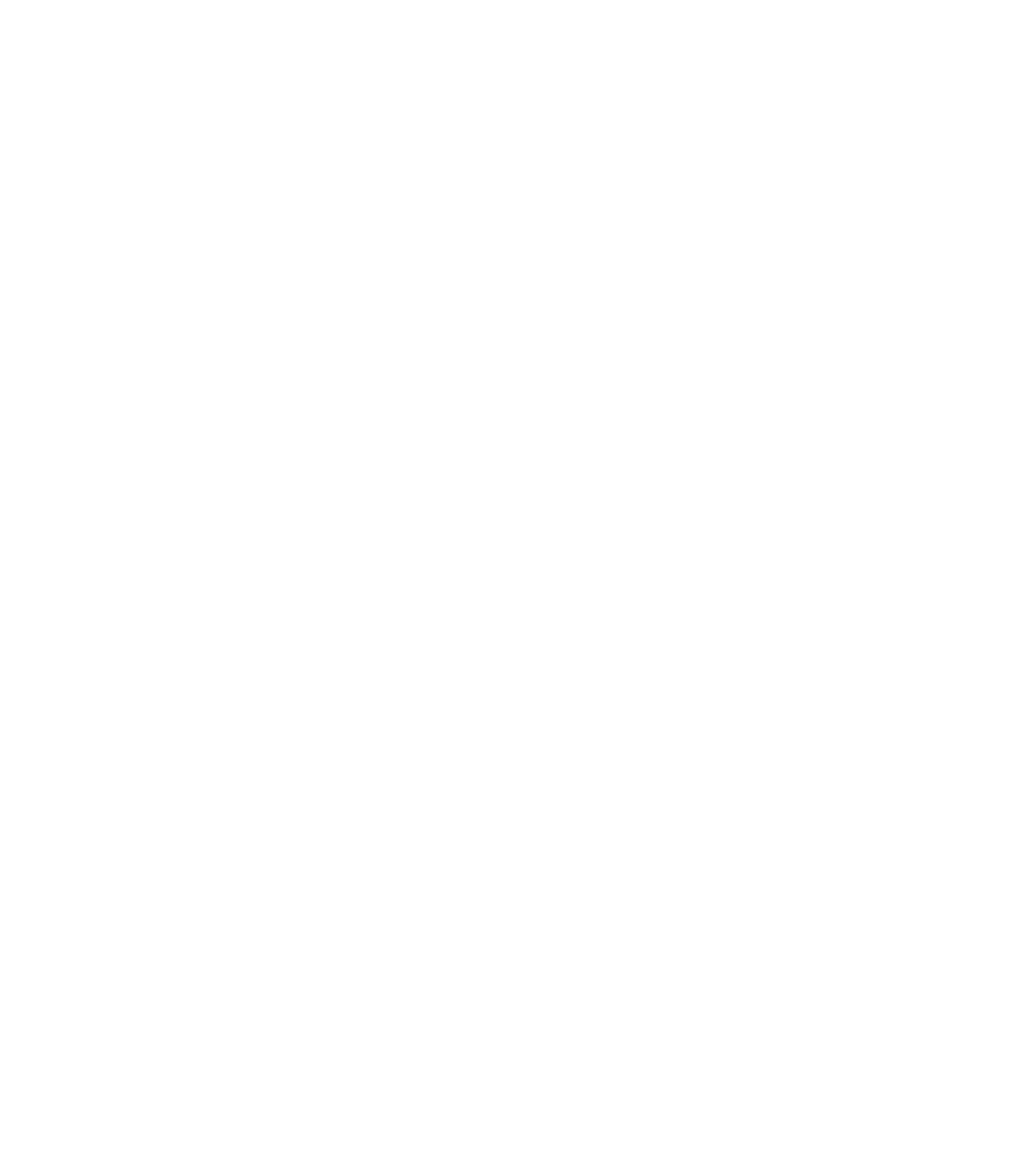
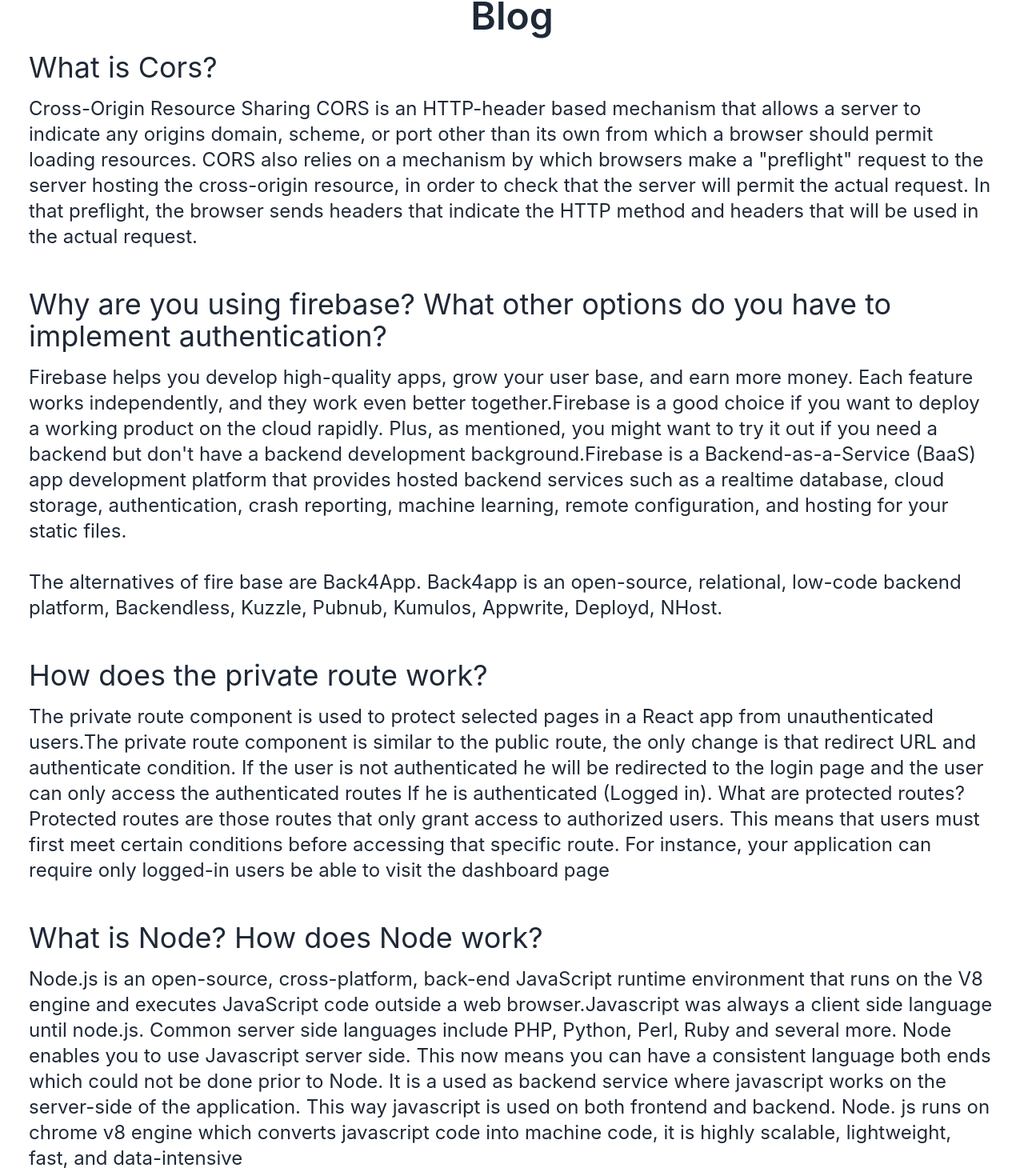
Before and after one commit to abirhasanop/meta-school, a React (Create React App) app: page /blog in a window 1280 px wide. Shown: the part 200-1670 px from the top of the page at 80% size. Before the commit the page ends 800 px from the top, so only its background shows below. Built offline with nearby package versions, Linux system fonts and the light colour scheme; no server answers.

Commit message:
blog added

```diff
--- a/public/index.html
+++ b/public/index.html
@@ -22,7 +22,7 @@
       work correctly both with client-side routing and a non-root public URL.
       Learn how to configure a non-root public URL by running `npm run build`.
     -->
-  <title>React App</title>
+  <title>Meta School</title>
 </head>
 
 <body>
--- a/src/Component/Blog/Blog.js
+++ b/src/Component/Blog/Blog.js
@@ -2,8 +2,43 @@
 
 const Blog = () => {
     return (
-        <div>
-            <h1>Blog sdf</h1>
+        <div className='container mx-auto shadow-xl bg-white rounded-lg p-9'>
+            <header>
+                <h1 className='text-5xl text-center mb-5 font-semibold'>Blog</h1>
+            </header>
+            <section>
+                <h1 className='text-4xl mb-4'>What is Cors?</h1>
+                <div className='text-2xl'>
+                    <p>Cross-Origin Resource Sharing CORS is an HTTP-header based mechanism that allows a server to indicate any origins domain, scheme, or port other than its own from which a browser should permit loading resources. CORS also relies on a mechanism by which browsers make a "preflight" request to the server hosting the cross-origin resource, in order to check that the server will permit the actual request. In that preflight, the browser sends headers that indicate the HTTP method and headers that will be used in the actual request.</p>
+                </div>
+            </section><br /><br />
+            <section>
+                <h1 className='text-4xl mb-4'>Why are you using firebase? What other options do you have to implement authentication?</h1>
+                <div className='text-2xl'>
+                    <p>Firebase helps you develop high-quality apps, grow your user base, and earn more money. Each feature works independently, and they work even better together.Firebase is a good choice if you want to deploy a working product on the cloud rapidly. Plus, as mentioned, you might want to try it out if you need a backend but don't have a backend development background.Firebase is a Backend-as-a-Service (BaaS) app development platform that provides hosted backend services such as a realtime database, cloud storage, authentication, crash reporting, machine learning, remote configuration, and hosting for your static files.</p><br />
+                    <p>The alternatives of fire base are Back4App. Back4app is an open-source, relational, low-code backend platform, Backendless, Kuzzle, Pubnub, Kumulos, Appwrite, Deployd, NHost.</p>
+                </div>
+            </section><br /><br />
+            <section>
+                <h1 className='text-4xl mb-4'>How does the private route work?</h1>
+                <div className='text-2xl'>
+                    <p>The private route component is used to protect selected pages in a React app from unauthenticated users.The private route component is similar to the public route, the only change is that redirect URL and authenticate condition. If the user is not authenticated he will be redirected to the login page and the user can only access the authenticated routes If he is authenticated (Logged in). What are protected routes?
+                        Protected routes are those routes that only grant access to authorized users. This means that users must first meet certain conditions before accessing that specific route. For instance, your application can require only logged-in users be able to visit the dashboard page</p>
+                </div>
+            </section><br /><br />
+            <section>
+                <h1 className='text-4xl mb-4'>What is Node? How does Node work?</h1>
+                <div className='text-2xl'>
+                    <p>Node.js is an open-source, cross-platform,
+                        back-end JavaScript runtime environment
+                        that runs on the V8 engine and executes
+                        JavaScript code outside a web browser.Javascript was always a client side language until node.js.
+                        Common server side languages include PHP, Python, Perl, Ruby
+                        and several more. Node enables you to use Javascript server side.
+                        This now means you can have a consistent language both ends
+                        which could not be done prior to Node. It is a used as backend service where javascript works on the server-side of the application. This way javascript is used on both frontend and backend. Node. js runs on chrome v8 engine which converts javascript code into machine code, it is highly scalable, lightweight, fast, and data-intensive</p>
+                </div>
+            </section><br /><br />
         </div>
     );
 };
--- a/src/Component/Courses/Courese.css
+++ b/src/Component/Courses/Courese.css
@@ -7,3 +7,15 @@
 .my-categories {
     height: 25rem;
 }
+
+.courese-container {
+    display: block;
+}
+
+@media screen and (min-width: 992px) {
+    .courese-container {
+        display: grid;
+        grid-template-columns: 1fr 5fr;
+        gap: 10px;
+    }
+}
--- a/src/Component/Courses/Courses.js
+++ b/src/Component/Courses/Courses.js
@@ -24,7 +24,7 @@
                     categories.map(category => <Category key={category.id} category={category} />)
                 }
             </div>
-            <div className='grid grid-cols-3'>
+            <div className='mx-auto w-11/12 md:w-3/5 lg:w-full grid grid-cols-1 md:grid-cols-1 lg:grid-cols-2 xl:grid-cols-3'>
                 {
                     allCourse.map(course => <SingleCourse key={course._id} course={course} />)
                 }
--- a/src/Component/Explore/Explore.js
+++ b/src/Component/Explore/Explore.js
@@ -1,6 +1,7 @@
 import React from "react";
 import CategoryCard from "../CategoryCard/CategoryCard";
 import { FaDatabase, FaBusinessTime, FaArtstation, FaSmile } from "react-icons/fa";
+import { Link } from "react-router-dom";
 
 
 
@@ -80,9 +81,9 @@
                         <span className="text-primary mb-4 inline-block"> Explore</span> <br />
                         Our Popular Courses
                     </h1>
-                    <div className="text-lg font-semibold cursor-pointer hover:text-primary duration-300">View all Category</div>
+                    <Link to='/courses' className="text-lg font-semibold cursor-pointer hover:text-primary duration-300">View all Category</Link>
                 </div>
-                <div className="grid grid-cols-1 md:grid-cols-3 gap-12">
+                <div className="grid grid-cols-1 md:grid-cols-2 gap-12">
                     {
                         data.map((c) => {
                             return <CategoryCard key={c.id} category={c}>{c.icon}</CategoryCard>
--- a/src/Component/Login/Login.js
+++ b/src/Component/Login/Login.js
@@ -1,5 +1,5 @@
 import React, { useContext } from 'react';
-import { useLocation, useNavigate } from 'react-router-dom';
+import { Link, useLocation, useNavigate } from 'react-router-dom';
 import { AuthContext } from '../../Contexts/AuthProvider';
 import { FaGoogle, FaGithub } from "react-icons/fa";
 
@@ -43,7 +43,7 @@
             <div className="hero-content flex-col">
                 <div className="text-center">
                     <h1 className="text-5xl font-bold">Login Now!</h1>
-                    <p className="py-6">Provident cupiditate voluptatem et in. Quaerat fugiat ut assumenda excepturi exercitationem quasi. In deleniti eaque aut repudiandae et a id nisi.</p>
+                    <p className="py-6">Login Our Latest Courses designed for most enjoyable learning experience by one of the most experienced teachere's.</p>
                 </div>
                 <div className="card flex-shrink-0 w-full max-w-sm shadow-2xl bg-base-100">
                     <div className="card-body">
@@ -59,9 +59,17 @@
                                     <span className="label-text">Password</span>
                                 </label>
                                 <input name='password' type="password" placeholder="password" className="input input-bordered" />
-                                <label className="label">
-                                    <p href="#" className="label-text-alt link link-hover">Forgot password?</p>
-                                </label>
+                                <div>
+                                    <label className="label">
+                                        <p href="#" className="label-text-alt link link-hover">Forgot password?</p>
+                                    </label>
+                                    <label className="label">
+                                        <p href="#" className="label-text-alt link link-hover">
+                                            <Link to='/signup'>New here? Sign Up</Link>
+                                        </p>
+                                    </label>
+
+                                </div>
                             </div>
                             <div className="form-control mt-6">
                                 <button className="btn btn-primary">Login</button>
--- a/src/Component/SignUp/SignUp.js
+++ b/src/Component/SignUp/SignUp.js
@@ -2,7 +2,7 @@
 import { useContext } from 'react';
 import { AuthContext } from '../../Contexts/AuthProvider';
 import { FaGoogle, FaGithub } from "react-icons/fa";
-import { useLocation, useNavigate } from 'react-router-dom';
+import { Link, useLocation, useNavigate } from 'react-router-dom';
 
 const SignUp = () => {
     const { createUserWithEmail, googleSignIn } = useContext(AuthContext)
@@ -69,6 +69,11 @@
                                 <label className="label">
                                     <p href="#" className="label-text-alt link link-hover">Forgot password?</p>
                                 </label>
+                                <label className="label">
+                                    <p href="#" className="label-text-alt link link-hover">
+                                        <Link to='/login'>Already have an account? Login</Link>
+                                    </p>
+                                </label>
 
                             </div>
                             <div className="form-control mt-6">
```
Also changed, not shown: src/Component/Home/Home.js (+13 -8 lines), 1 other file (tests, documents, lock files or other folders).
